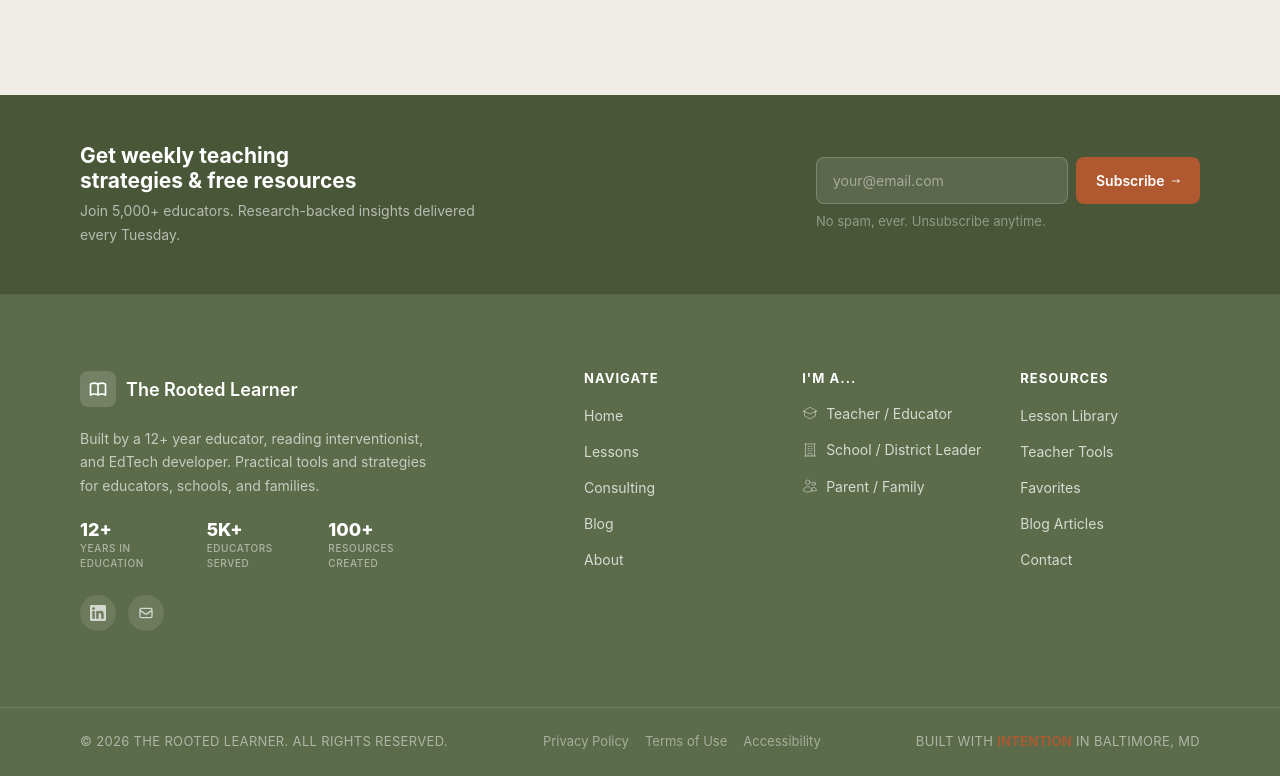
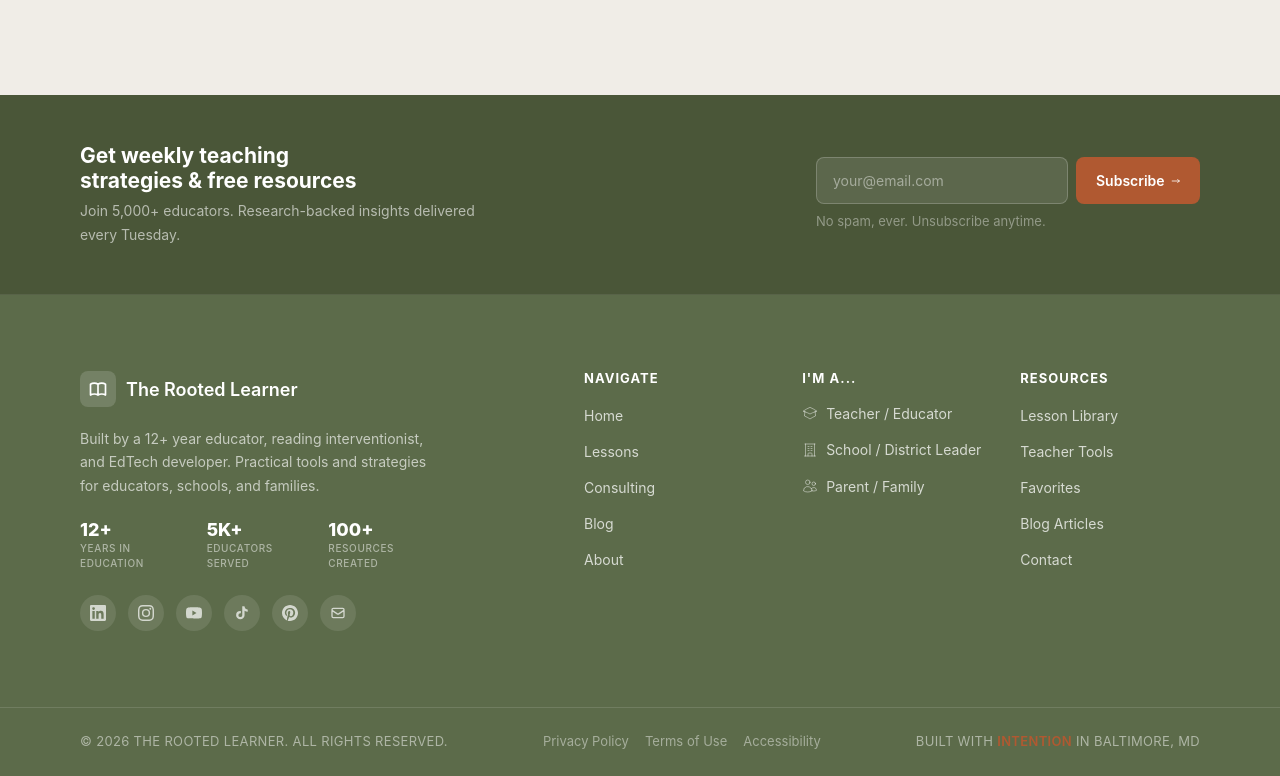
Before and after one commit to mpokodner/rooted-in-learning, a Next.js app: page / in a window 1280 px wide. Shown: the part 5205-5981 px from the top of the page. Built offline with nearby package versions, Linux system fonts and the light colour scheme; no server answers; a small style sheet from the web is missing.

Commit message:
updated external linked accounts to correct links

```diff
--- a/src/app/(main)/page.tsx
+++ b/src/app/(main)/page.tsx
@@ -784,7 +784,7 @@ export default function Home() {
           <div className="social-grid">
             {/* YouTube */}
             <a
-              href="https://youtube.com/@therootedlearner"
+              href="https://www.youtube.com/@TheRootedLearner"
               target="_blank"
               rel="noopener noreferrer"
               className="social-card group"
@@ -821,7 +821,7 @@ export default function Home() {
 
             {/* TikTok */}
             <a
-              href="https://tiktok.com/@therootedlearner"
+              href="https://www.tiktok.com/@therootedlearner"
               target="_blank"
               rel="noopener noreferrer"
               className="social-card group"
@@ -858,7 +858,7 @@ export default function Home() {
 
             {/* Instagram */}
             <a
-              href="https://instagram.com/therootedlearner"
+              href="https://www.instagram.com/rootedinlearninged/"
               target="_blank"
               rel="noopener noreferrer"
               className="social-card group"
--- a/src/app/(main)/resources/teacher-tools/page.tsx
+++ b/src/app/(main)/resources/teacher-tools/page.tsx
@@ -152,7 +152,7 @@ export default function TeacherToolsPage() {
           <div className="tips-social-grid">
             {/* YouTube */}
             <a
-              href="https://youtube.com/@therootedlearner"
+              href="https://www.youtube.com/@TheRootedLearner"
               target="_blank"
               rel="noopener noreferrer"
               className="tips-social-card"
@@ -174,7 +174,7 @@ export default function TeacherToolsPage() {
 
             {/* TikTok */}
             <a
-              href="https://tiktok.com/@therootedlearner"
+              href="https://www.tiktok.com/@therootedlearner"
               target="_blank"
               rel="noopener noreferrer"
               className="tips-social-card"
@@ -196,7 +196,7 @@ export default function TeacherToolsPage() {
 
             {/* Instagram */}
             <a
-              href="https://instagram.com/therootedlearner"
+              href="https://www.instagram.com/rootedinlearninged/"
               target="_blank"
               rel="noopener noreferrer"
               className="tips-social-card"
--- a/src/components/Footer.tsx
+++ b/src/components/Footer.tsx
@@ -162,6 +162,66 @@ export default function Footer() {
                     aria-hidden="true"
                   >
                     <path d="M20.447 20.452h-3.554v-5.569c0-1.328-.027-3.037-1.852-3.037-1.853 0-2.136 1.445-2.136 2.939v5.667H9.351V9h3.414v1.561h.046c.477-.9 1.637-1.85 3.37-1.85 3.601 0 4.267 2.37 4.267 5.455v6.286zM5.337 7.433a2.062 2.062 0 01-2.063-2.065 2.064 2.064 0 112.063 2.065zm1.782 13.019H3.555V9h3.564v11.452zM22.225 0H1.771C.792 0 0 .774 0 1.729v20.542C0 23.227.792 24 1.771 24h20.451C23.2 24 24 23.227 24 22.271V1.729C24 .774 23.2 0 22.222 0h.003z" />
+                  </svg>
+                </a>
+                <a
+                  href="https://www.instagram.com/rootedinlearninged/"
+                  target="_blank"
+                  rel="noopener noreferrer"
+                  className="footer-social-icon"
+                  aria-label="Instagram"
+                >
+                  <svg
+                    fill="currentColor"
+                    viewBox="0 0 24 24"
+                    aria-hidden="true"
+                  >
+                    <path d="M12 2.163c3.204 0 3.584.012 4.85.07 3.252.148 4.771 1.691 4.919 4.919.058 1.265.069 1.645.069 4.849 0 3.205-.012 3.584-.069 4.849-.149 3.225-1.664 4.771-4.919 4.919-1.266.058-1.644.07-4.85.07-3.204 0-3.584-.012-4.849-.07-3.26-.149-4.771-1.699-4.919-4.92-.058-1.265-.07-1.644-.07-4.849 0-3.204.013-3.583.07-4.849.149-3.227 1.664-4.771 4.919-4.919 1.266-.057 1.645-.069 4.849-.069zM12 0C8.741 0 8.333.014 7.053.072 2.695.272.273 2.69.073 7.052.014 8.333 0 8.741 0 12c0 3.259.014 3.668.072 4.948.2 4.358 2.618 6.78 6.98 6.98C8.333 23.986 8.741 24 12 24c3.259 0 3.668-.014 4.948-.072 4.354-.2 6.782-2.618 6.979-6.98.059-1.28.073-1.689.073-4.948 0-3.259-.014-3.667-.072-4.947-.196-4.354-2.617-6.78-6.979-6.98C15.668.014 15.259 0 12 0zm0 5.838a6.162 6.162 0 100 12.324 6.162 6.162 0 000-12.324zM12 16a4 4 0 110-8 4 4 0 010 8zm6.406-11.845a1.44 1.44 0 100 2.881 1.44 1.44 0 000-2.881z" />
+                  </svg>
+                </a>
+                <a
+                  href="https://www.youtube.com/@TheRootedLearner"
+                  target="_blank"
+                  rel="noopener noreferrer"
+                  className="footer-social-icon"
+                  aria-label="YouTube"
+                >
+                  <svg
+                    fill="currentColor"
+                    viewBox="0 0 24 24"
+                    aria-hidden="true"
+                  >
+                    <path d="M23.498 6.186a3.016 3.016 0 0 0-2.122-2.136C19.505 3.545 12 3.545 12 3.545s-7.505 0-9.377.505A3.017 3.017 0 0 0 .502 6.186C0 8.07 0 12 0 12s0 3.93.502 5.814a3.016 3.016 0 0 0 2.122 2.136c1.871.505 9.376.505 9.376.505s7.505 0 9.377-.505a3.015 3.015 0 0 0 2.122-2.136C24 15.93 24 12 24 12s0-3.93-.502-5.814zM9.545 15.568V8.432L15.818 12l-6.273 3.568z" />
+                  </svg>
+                </a>
+                <a
+                  href="https://www.tiktok.com/@therootedlearner"
+                  target="_blank"
+                  rel="noopener noreferrer"
+                  className="footer-social-icon"
+                  aria-label="TikTok"
+                >
+                  <svg
+                    fill="currentColor"
+                    viewBox="0 0 24 24"
+                    aria-hidden="true"
+                  >
+                    <path d="M19.59 6.69a4.83 4.83 0 0 1-3.77-4.25V2h-3.45v13.67a2.89 2.89 0 0 1-2.88 2.5 2.89 2.89 0 0 1-2.89-2.89 2.89 2.89 0 0 1 2.89-2.89c.28 0 .54.04.79.1v-3.5a6.37 6.37 0 0 0-.79-.05A6.34 6.34 0 0 0 3.15 15.2a6.34 6.34 0 0 0 6.34 6.34 6.34 6.34 0 0 0 6.34-6.34V8.73a8.19 8.19 0 0 0 4.76 1.52v-3.4a4.85 4.85 0 0 1-1-.16z" />
+                  </svg>
+                </a>
+                <a
+                  href="https://www.pinterest.com/rootedinlearninged/"
+                  target="_blank"
+                  rel="noopener noreferrer"
+                  className="footer-social-icon"
+                  aria-label="Pinterest"
+                >
+                  <svg
+                    fill="currentColor"
+                    viewBox="0 0 24 24"
+                    aria-hidden="true"
+                  >
+                    <path d="M12 0C5.373 0 0 5.372 0 12c0 5.084 3.163 9.426 7.627 11.174-.105-.949-.2-2.405.042-3.441.218-.937 1.407-5.965 1.407-5.965s-.359-.719-.359-1.782c0-1.668.967-2.914 2.171-2.914 1.023 0 1.518.769 1.518 1.69 0 1.029-.655 2.568-.994 3.995-.283 1.194.599 2.169 1.777 2.169 2.133 0 3.772-2.249 3.772-5.495 0-2.873-2.064-4.882-5.012-4.882-3.414 0-5.418 2.561-5.418 5.207 0 1.031.397 2.138.893 2.738a.36.36 0 01.083.345l-.333 1.36c-.053.22-.174.267-.402.161-1.499-.698-2.436-2.889-2.436-4.649 0-3.785 2.75-7.262 7.929-7.262 4.163 0 7.398 2.967 7.398 6.931 0 4.136-2.607 7.464-6.227 7.464-1.216 0-2.359-.631-2.75-1.378l-.748 2.853c-.271 1.043-1.002 2.35-1.492 3.146C9.57 23.812 10.763 24 12 24c6.627 0 12-5.373 12-12 0-6.628-5.373-12-12-12z" />
                   </svg>
                 </a>
                 <a
```
